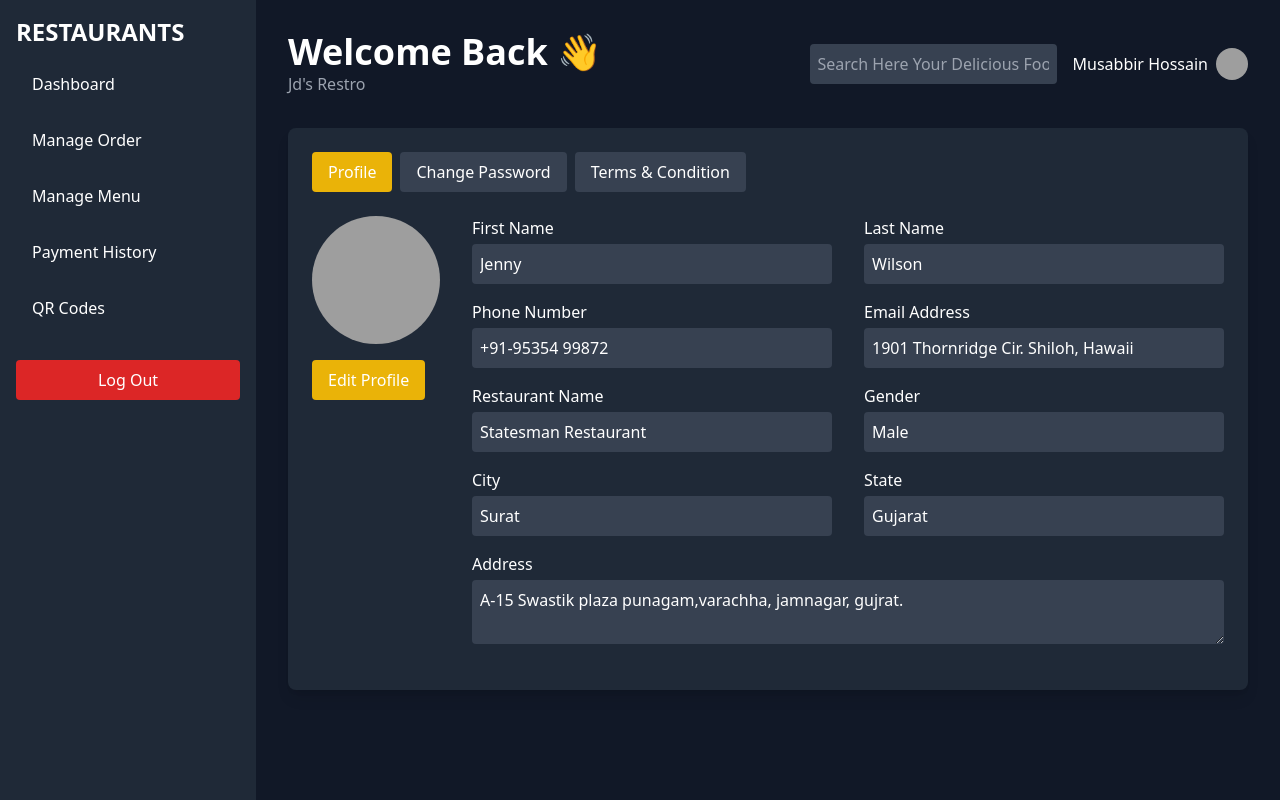
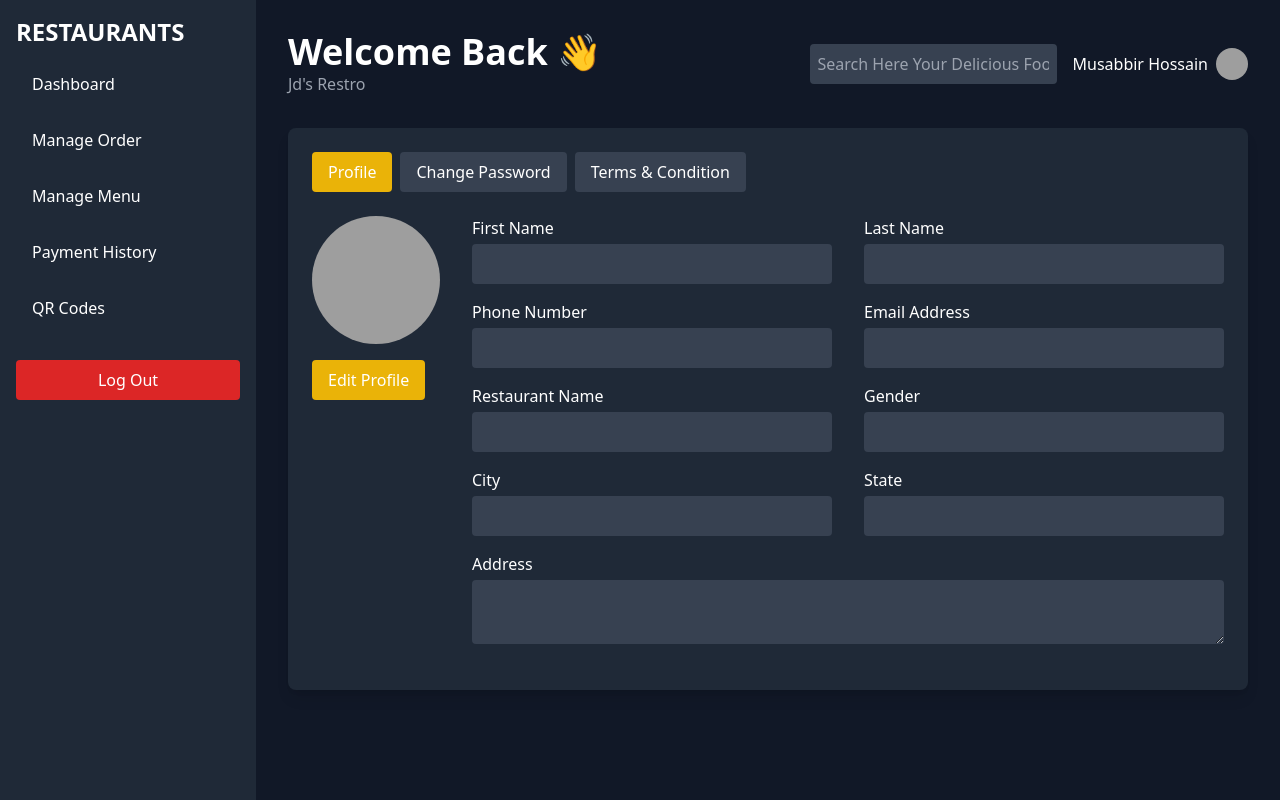
Before and after one commit to Jemish1306/Restaurants, a React (Vite) app in the folder Restaurant/: page /ProfilePage in a window 1280 px wide. Built offline with nearby package versions, Linux system fonts and the light colour scheme; grey boxes are pictures that could not be loaded.

Commit message:
Update ProfilePage.jsx

```diff
--- a/Restaurant/src/Components/Admin/ProfilePage.jsx
+++ b/Restaurant/src/Components/Admin/ProfilePage.jsx
@@ -62,46 +62,46 @@ export const ProfilePage = () => {
               <div className="flex mb-4">
                 <div className="mr-8 w-1/2">
                   <label className="block mb-1">First Name</label>
-                  <input type="text" value="Jenny" readOnly className="p-2 bg-gray-700 rounded w-full" />
+                  <input type="text"   className="p-2 bg-gray-700 rounded w-full" />
                 </div>
                 <div className="w-1/2">
                   <label className="block mb-1">Last Name</label>
-                  <input type="text" value="Wilson" readOnly className="p-2 bg-gray-700 rounded w-full" />
+                  <input type="text"  className="p-2 bg-gray-700 rounded w-full" />
                 </div>
               </div>
               <div className="flex mb-4">
                 <div className="mr-8 w-1/2">
                   <label className="block mb-1">Phone Number</label>
-                  <input type="text" value="+91-95354 99872" readOnly className="p-2 bg-gray-700 rounded w-full" />
+                  <input type="text" className="p-2 bg-gray-700 rounded w-full" />
                 </div>
                 <div className="w-1/2">
                   <label className="block mb-1">Email Address</label>
-                  <input type="text" value="1901 Thornridge Cir. Shiloh, Hawaii" readOnly className="p-2 bg-gray-700 rounded w-full" />
+                  <input type="text"  className="p-2 bg-gray-700 rounded w-full" />
                 </div>
               </div>
               <div className="flex mb-4">
                 <div className="mr-8 w-1/2">
                   <label className="block mb-1">Restaurant Name</label>
-                  <input type="text" value="Statesman Restaurant" readOnly className="p-2 bg-gray-700 rounded w-full" />
+                  <input type="text"  className="p-2 bg-gray-700 rounded w-full" />
                 </div>
                 <div className="w-1/2">
                   <label className="block mb-1">Gender</label>
-                  <input type="text" value="Male" readOnly className="p-2 bg-gray-700 rounded w-full" />
+                  <input type="text" className="p-2 bg-gray-700 rounded w-full" />
                 </div>
               </div>
               <div className="flex mb-4">
                 <div className="mr-8 w-1/2">
                   <label className="block mb-1">City</label>
-                  <input type="text" value="Surat" readOnly className="p-2 bg-gray-700 rounded w-full" />
+                  <input type="text"  className="p-2 bg-gray-700 rounded w-full" />
                 </div>
                 <div className="w-1/2">
                   <label className="block mb-1">State</label>
-                  <input type="text" value="Gujarat" readOnly className="p-2 bg-gray-700 rounded w-full" />
+                  <input type="text"  className="p-2 bg-gray-700 rounded w-full" />
                 </div>
               </div>
               <div className="mb-4">
                 <label className="block mb-1">Address</label>
-                <textarea value="A-15 Swastik plaza punagam,varachha, jamnagar, gujrat." readOnly className="p-2 bg-gray-700 rounded w-full" />
+                <textarea className="p-2 bg-gray-700 rounded w-full" />
               </div>
             </div>
           </div>
```
